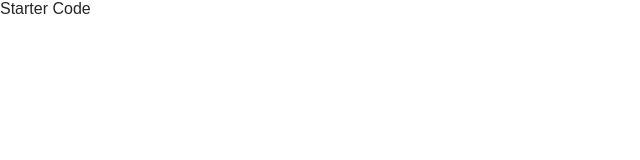
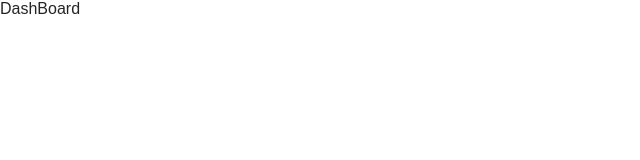
Before and after one commit to manoj1202/react_redux_sample, a React (Create React App) app: page / in a window 1280 px wide. Shown: the top 160 px of the page, without its empty margins (0-640 px from the left). Built offline with nearby package versions, Linux system fonts and the light colour scheme.

Commit message:
react-redux

```diff
--- a/src/components/App.js
+++ b/src/components/App.js
@@ -1,6 +1,7 @@
 import React, { Component } from 'react'
 import { connect } from "react-redux"
 import { handleInitialData } from "../actions/shared"
+import Dashboard from "./dashboard"
 
 
 class App extends Component {
@@ -10,7 +11,7 @@
   render() {
     return (
       <div>
-        Starter Code
+        <Dashboard />
       </div>
     )
   }
--- /dev/null
+++ b/src/components/dashboard.js
@@ -0,0 +1,13 @@
+import React,{ Component } from "react"
+
+class Dashboard extends Component{
+    render(){
+        return(
+            <div>
+              DashBoard
+            </div>
+        )
+    }
+}
+
+export default Dashboard
```
